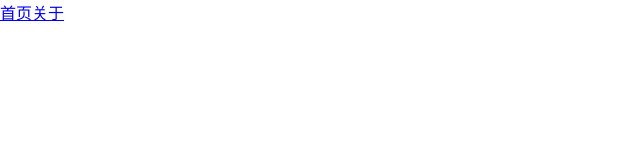
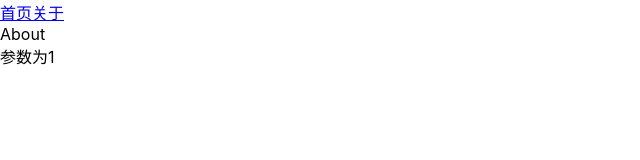
Before and after one commit to LittleYi-CN/react-basic, a React (Create React App) app: page /about/1 in a window 1280 px wide. Before the commit this address had no page. Shown: the top 160 px of the page, without its empty margins (0-640 px from the left). Built offline with nearby package versions, Linux system fonts and the light colour scheme.

Commit message:
✨ 62、react-router-跳转传参-params

```diff
--- a/src/About.js
+++ b/src/About.js
@@ -1,17 +1,12 @@
-import { useSearchParams } from "react-router-dom";
+import { useParams } from "react-router-dom";
 
 function About() {
-  const [params] = useSearchParams();
-  // params是一个对象 对象里有一个get方法
-  // 用来获取对应的参数
-  // 把参数的名称作为get方法的实参传过来
-  const id = params.get('id')
-  const name = params.get('name')
+  const params = useParams()
   return (
     <>
       <div>About</div>
-      <div>参数为{id}</div>
-      <div>参数为{name}</div>
+      <div>参数为{params.id}</div>
+      {/* <div>参数为{name}</div> */}
     </>
   );
 }
--- a/src/App.js
+++ b/src/App.js
@@ -15,7 +15,7 @@ function App() {
       <Routes>
         {/* 指定路径和组件的对应关系 path代表路径 element代表组件 成对出现 path -> element */}
         <Route path="/" element={<Home />}></Route>
-        <Route path="/about" element={<About />}></Route>
+        <Route path="/about/:id" element={<About />}></Route>
         <Route path="/login" element={<Login />}></Route>
       </Routes>
     </BrowserRouter>
--- a/src/Login.js
+++ b/src/Login.js
@@ -5,7 +5,7 @@ function Login() {
   // 跳转到关于页
 
   function goAbout() {
-    navigate('/about?id=1001&name=jack', {replace: true})
+    navigate('/about/1001', {replace: true})
   }
   return (
     <div>
```
Also changed, not shown: 1 other file (tests, documents, lock files or other folders).
